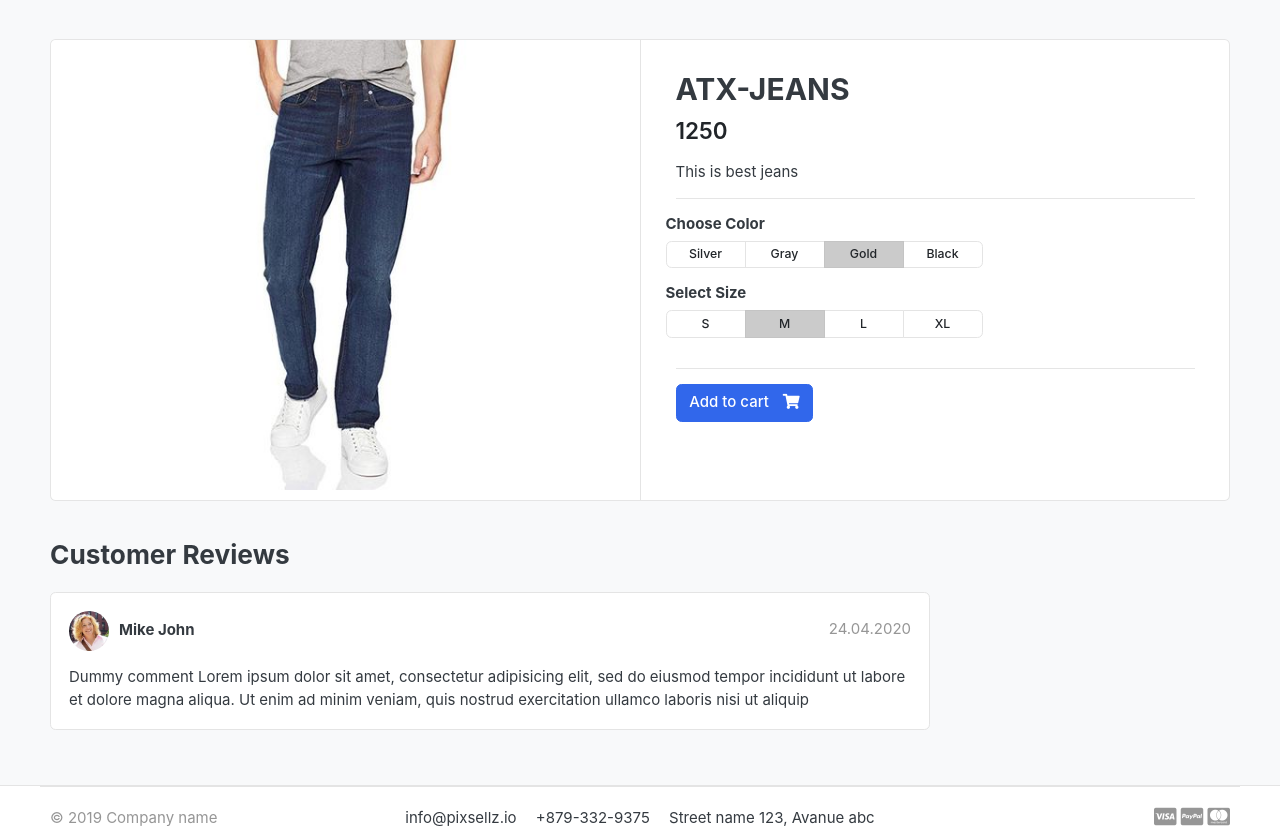
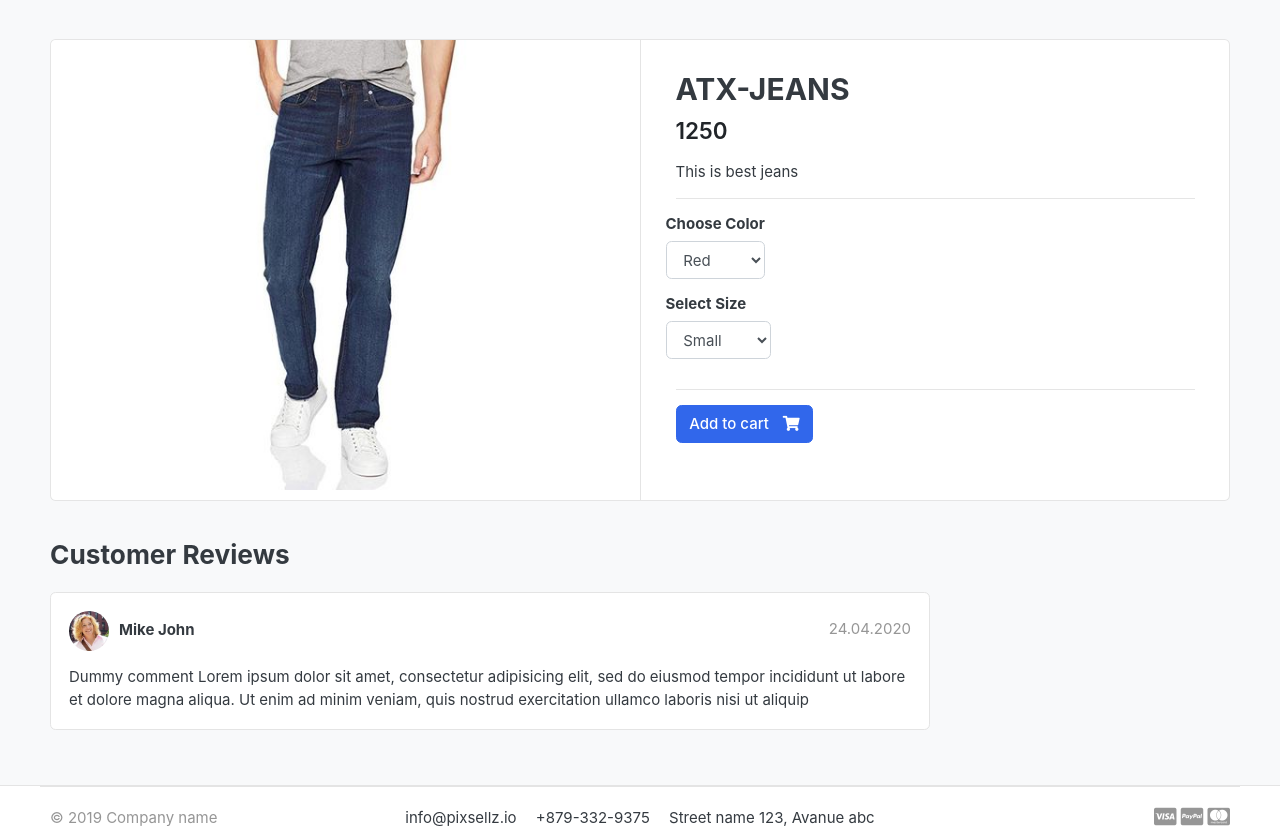
Before and after one commit to BhupendraChaulagain/My_Store, a Django app: page /store/category/jeans/atx-jeans/ in a window 1280 px wide. Shown: the part 131-957 px from the top of the page. Run offline with Django 5.2, Linux system fonts and the light colour scheme; data comes from the database, SQL or seed files in the repository; both versions use the stored data as it was after the commit; data that the repository does not hold is empty; some libraries are stand-ins or nearby versions; some web fonts are replaced.

Commit message:
Color added

```diff
--- a/carts/views.py
+++ b/carts/views.py
@@ -2,6 +2,7 @@ from django.shortcuts import render, redirect, get_object_or_404
 from .models import Cart, CartItem
 from store.models import Product
 from django.core.exceptions import ObjectDoesNotExist
+from django.http import HttpResponse
 
 
 
@@ -13,6 +14,9 @@ def _cart_id(request):
 
 
 def add_cart(request, product_id):
+    color = request.GET['color']
+    size= request.GET['size']
+    return HttpResponse(color + " " + size)
     product = Product.objects.get(id=product_id)     #get product with the id
     try:
         cart = Cart.objects.get(cart_id = _cart_id(request))  #getting cart using cart id from session
--- a/templates/store/product_detail.html
+++ b/templates/store/product_detail.html
@@ -18,6 +18,7 @@
 </article> <!-- gallery-wrap .end// -->
 		</aside>
 		<main class="col-md-6 border-left">
+			<form action = "{% url 'add_cart' single_product.id %}" method="GET" >
 <article class="content-body">
 
 <h2 class="title">{{single_product.product_name}}</h2>
@@ -33,39 +34,23 @@
 	<div class="row">
 		<div class="item-option-select">
 			<h6>Choose Color</h6>
-			<div class="btn-group btn-group-sm btn-group-toggle" data-toggle="buttons">
-			  <label class="btn btn-light">
-			    <input type="radio" name="radio_color"> Silver
-			  </label>
-			  <label class="btn btn-light">
-			    <input type="radio" name="radio_color" > Gray
-			  </label>
-			  <label class="btn btn-light active">
-			    <input type="radio" name="radio_color checked"> Gold
-			  </label>
-			  <label class="btn btn-light">
-			    <input type="radio" name="radio_color"> Black
-			  </label>
-			</div>
+			<select name="color" class="form-control">
+				<option value="red">Red</option>
+				<option value="yellow">Yellow</option>
+				<option value="green">Green</option>
+
+
+			</select>
 		</div>
 	</div> <!-- row.// -->
 	<div class="row">
 		<div class="item-option-select">
 			<h6>Select Size</h6>
-			<div class="btn-group btn-group-sm btn-group-toggle" data-toggle="buttons">
-			  <label class="btn btn-light">
-			    <input type="radio" name="radio_color"> S
-			  </label>
-			  <label class="btn btn-light active">
-			    <input type="radio" name="radio_color" checked> M
-			  </label>
-			  <label class="btn btn-light">
-			    <input type="radio" name="radio_color"> L
-			  </label>
-			  <label class="btn btn-light">
-			    <input type="radio" name="radio_color"> XL
-			  </label>
-			</div>
+			<select name="size" class="form-control">
+				<option value="small">Small</option>
+				<option value="medium">Medium</option>
+				<option value="large">Large</option>
+				</select>
 		</div>
 	</div> <!-- row.// -->
 	<hr>
@@ -76,10 +61,11 @@
 	<a href="#" class="btn  btn-success"> <span class="text">Added to cart</span> <i class="fas fa-check"></i>  </a>
 	<a href="{% url 'cart' %}" class="btn  btn-outline-primary"> <span class="text">View Cart</span> <i class="fas fa-eye"></i>  </a>
 	{% else %}
-	<a href="{% url 'add_cart' single_product.id %}" class="btn  btn-primary"> <span class="text">Add to cart</span> <i class="fas fa-shopping-cart"></i>  </a>
+	<button type = "submit"  class="btn  btn-primary"> <span class="text">Add to cart</span> <i class="fas fa-shopping-cart"></i>  </button>
 	{% endif %}
 	{% endif %}
-</article> <!-- product-info-aside .// -->
+</article>
+</form> <!-- product-info-aside .// -->
 		</main> <!-- col.// -->
 	</div> <!-- row.// -->
 </div> <!-- card.// -->
```
Also changed, not shown: db.sqlite3, 1 other file.
